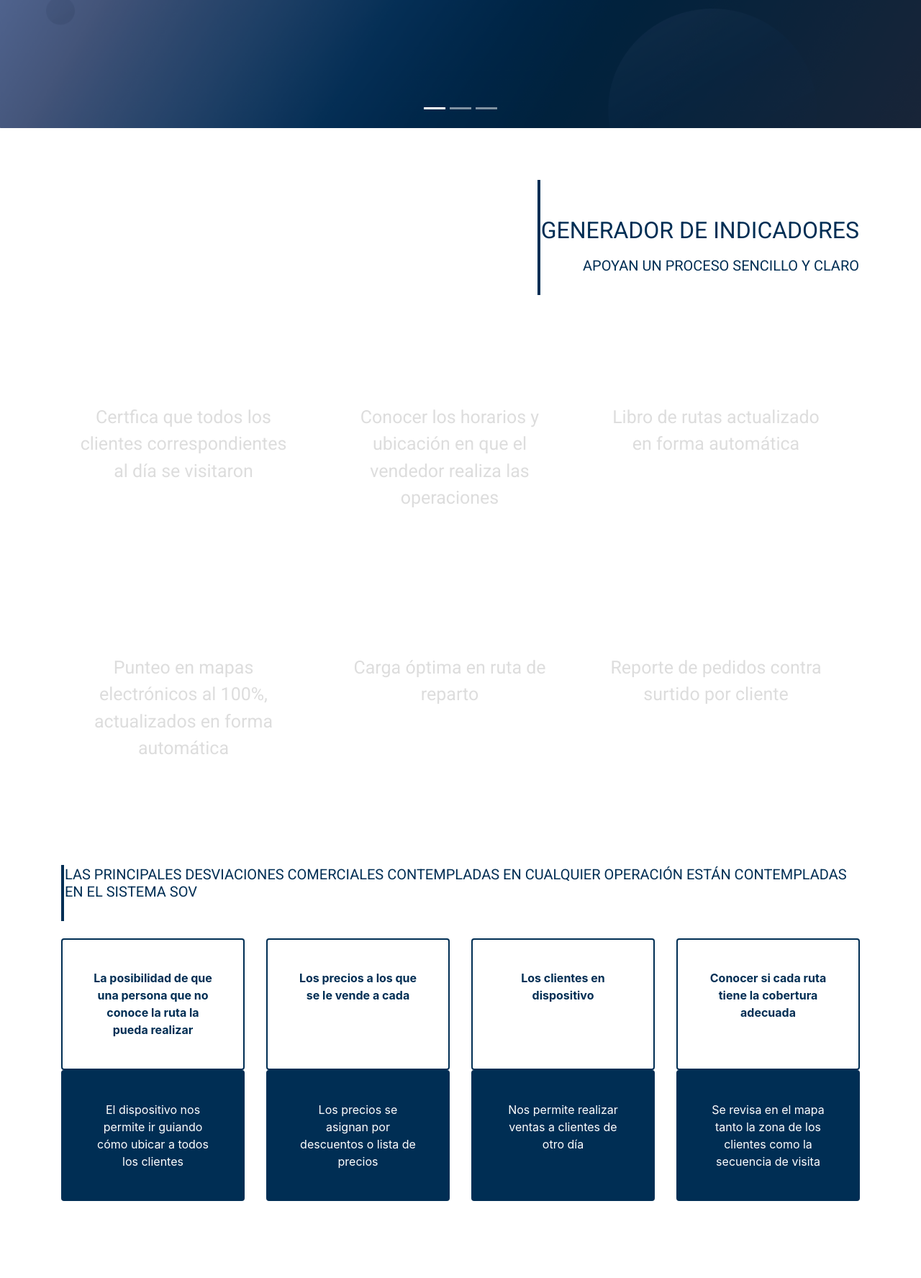
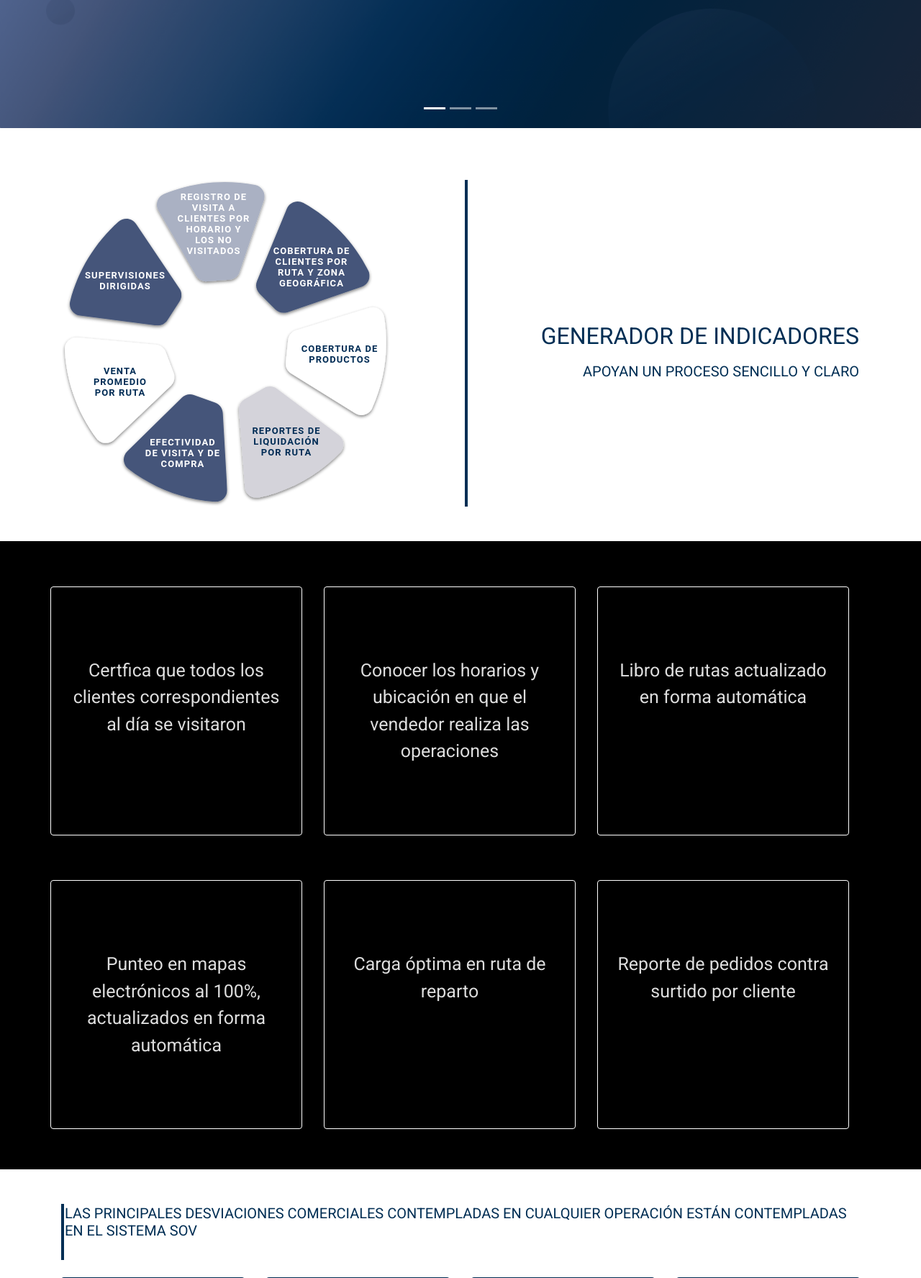
Before and after one commit to SergeantMini/susa2.0, a PHP site: page /sovrutas.php in a window 1280 px wide. Shown: the part 1081-2857 px from the top of the page at 72% size. Run offline with PHP 8.4, Linux system fonts and the light colour scheme.

Commit message:
Update sovrutas.php

```diff
--- a/workspace/sovrutas.php
+++ b/workspace/sovrutas.php
@@ -174,8 +174,11 @@
 <div class="container">
   <div class="row">
     <div class="col-sm">
-    <table align="right">
+    <table align="center" style="width:100%;">
         <tr>
+            <td>
+                <img src="GRAFICA CIRCULO_0.svg"></img>
+            </td>
             <td style="border-left: 4px solid #002E54;size:contain;">
                 <h2 class="titulo" style="text-align:right;color:#002E54;font-weight:medium;">GENERADOR DE INDICADORES</h2>
                 <h5 class="subtitulo" style="text-align:right;color: #002E54;">APOYAN UN PROCESO SENCILLO Y CLARO</h5>
@@ -188,10 +191,10 @@
 
 <br><br>
 
-<div class="container">
+<div style="background-color: black;width:100%;">
     <div class="row" style="text-algin:center;width:100%;" align="center">
         <div class="container">
-            <div class="row" style="padding-bottom:%;">
+            <div class="row" style="padding-bottom:5%;padding-top:5%;">
                 <div class="col-sm" style="display:flex;">
                     <div class="card tarjeta" style="background:transparent;border-color:white;">
                         <div class="card-body">
@@ -214,7 +217,7 @@
                     </div>
                 </div>
             </div>
-            <div class="row" style="padding-bottom:%;">
+            <div class="row" style="padding-bottom:5%;">
                 <div class="col-sm" style="display:flex;">
                     <div class="card tarjeta" style="background:transparent;border-color:white;">
                         <div class="card-body">
```
